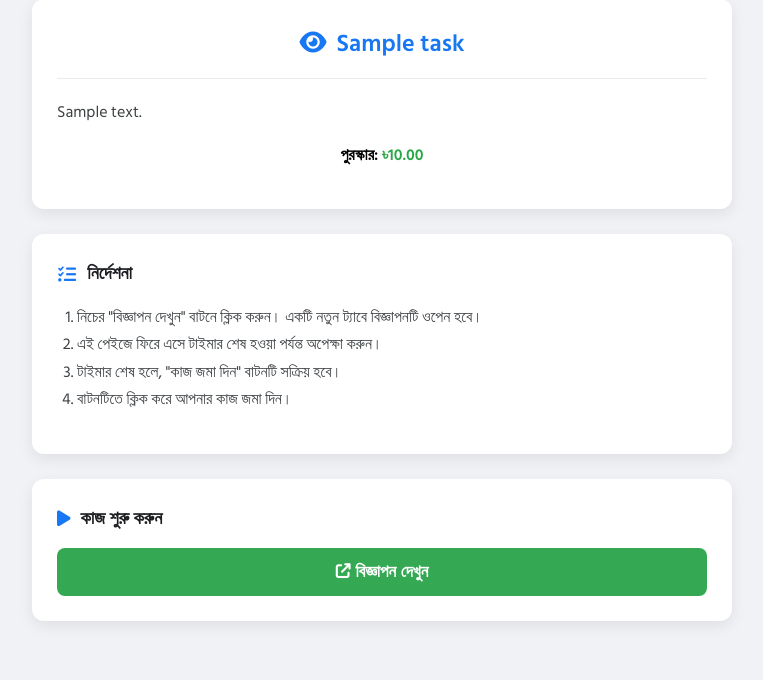
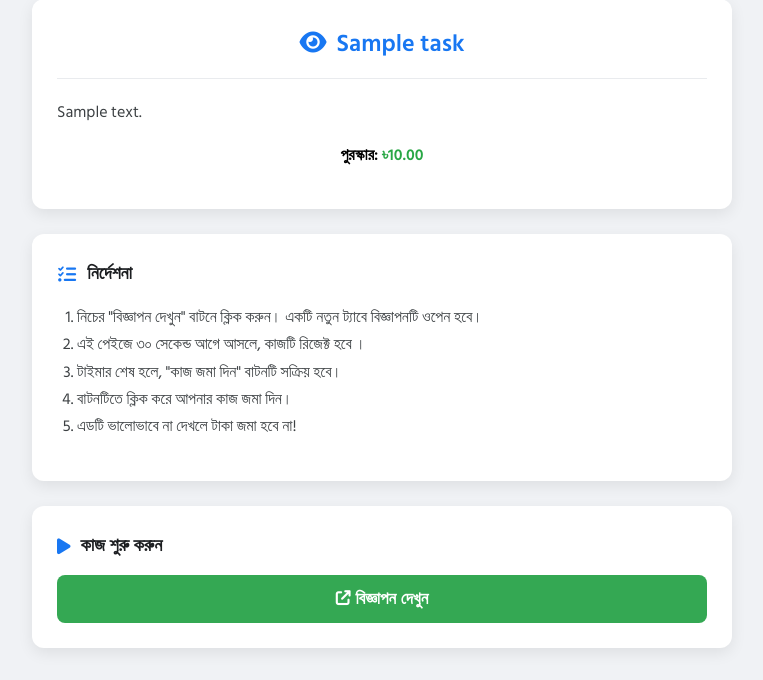
Before and after one commit to uto24/Riseii, a Flask app: template templates/task_types/ad_watch_timer.html in a window 1280 px wide. Shown: the part 67-747 px from the top of the page, without its empty margins (258-1021 px from the left). Run offline with Flask 2, Linux system fonts and the light colour scheme; the template is opened without the code that fills it: most values are stand-ins (such as "Sample title", 1, 10 or a date in 2020); some libraries are stand-ins or nearby versions.

Commit message:
Update ad_watch_timer.html

```diff
--- a/templates/task_types/ad_watch_timer.html
+++ b/templates/task_types/ad_watch_timer.html
@@ -129,9 +129,10 @@
             <h3><i class="fa-solid fa-list-check"></i> নির্দেশনা</h3>
             <ol>
                 <li>নিচের "বিজ্ঞাপন দেখুন" বাটনে ক্লিক করুন। একটি নতুন ট্যাবে বিজ্ঞাপনটি ওপেন হবে।</li>
-                <li>এই পেইজে ফিরে এসে টাইমার শেষ হওয়া পর্যন্ত অপেক্ষা করুন।</li>
+                <li>এই পেইজে ৩০ সেকেন্ড আগে আসলে, কাজটি রিজেক্ট হবে ।</li>
                 <li>টাইমার শেষ হলে, "কাজ জমা দিন" বাটনটি সক্রিয় হবে।</li>
                 <li>বাটনটিতে ক্লিক করে আপনার কাজ জমা দিন।</li>
+                <li>এডটি ভালোভাবে না দেখলে টাকা জমা হবে না!</li>
             </ol>
         </div>
         <script async="async" data-cfasync="false" src="//pl27169522.profitableratecpm.com/931b52065fa559bab6440234ca2e2713/invoke.js"></script>
```
